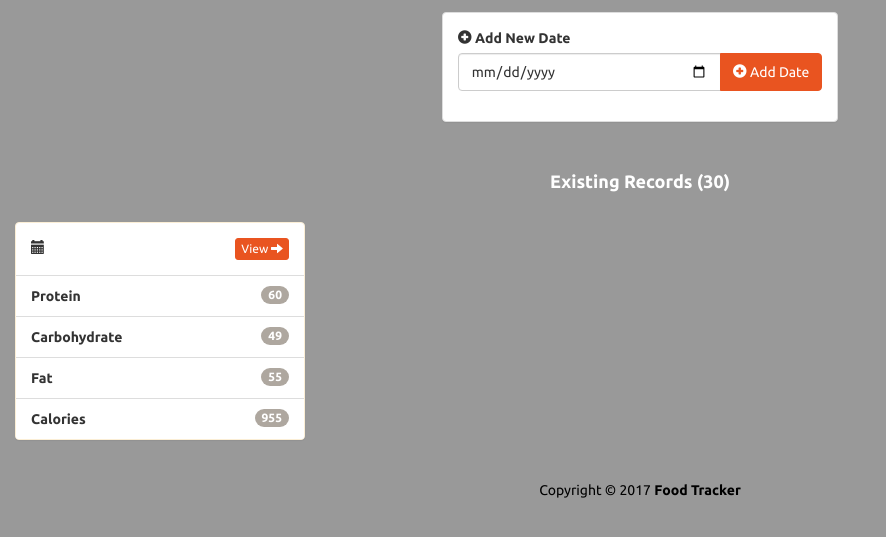
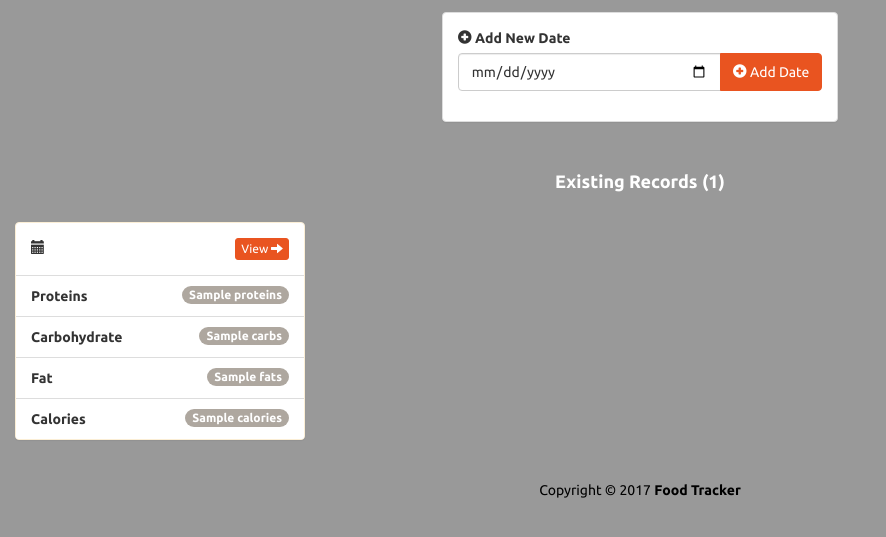
Before and after one commit to aTfure/Junior-Developer-Mastery-Program, a Flask app: template foodtracker/foodtracker/templates/index.html in a window 1280 px wide. Shown: the part 188-725 px from the top of the page, without its empty margins (0-886 px from the left). Run offline with Flask 3, Linux system fonts and the light colour scheme; the template is opened without the code that fills it: most values are stand-ins (such as "Sample title", 1, 10 or a date in 2020); some libraries are stand-ins or nearby versions.

Commit message:
Update index.html to dynamically display the number of existing records and log totals

```diff
--- a/foodtracker/foodtracker/templates/index.html
+++ b/foodtracker/foodtracker/templates/index.html
@@ -71,7 +71,7 @@
 
 			<div class="row t20">
 				<div class="col-lg-12">
-					<h4 class="text-center text-white"><strong>Existing Records (30)</strong></h4>
+					<h4 class="text-center text-white"><strong>Existing Records ({{ log_dates|length}})</strong></h4>
 				</div>
 			</div>
 
@@ -88,10 +88,10 @@
 							</a>
 						</div>
 						<ul class="list-group">
-							<li class="list-group-item text-bold"><span class="badge">60</span> Protein</li>
-							<li class="list-group-item text-bold"><span class="badge">49</span> Carbohydrate</li>
-							<li class="list-group-item text-bold"><span class="badge">55</span> Fat</li>
-							<li class="list-group-item text-bold"><span class="badge">955</span> Calories</li>
+							<li class="list-group-item text-bold"><span class="badge">{{ log_date['proteins']}}</span> Proteins</li>
+							<li class="list-group-item text-bold"><span class="badge">{{ log_date['carbs']}}</span> Carbohydrate</li>
+							<li class="list-group-item text-bold"><span class="badge">{{ log_date['fats']}}</span> Fat</li>
+							<li class="list-group-item text-bold"><span class="badge">{{ log_date['calories']}}</span> Calories</li>
 						</ul>
 					</div>
 				</div>
```
Also changed, not shown: foodtracker/instance/db.sqlite3.
